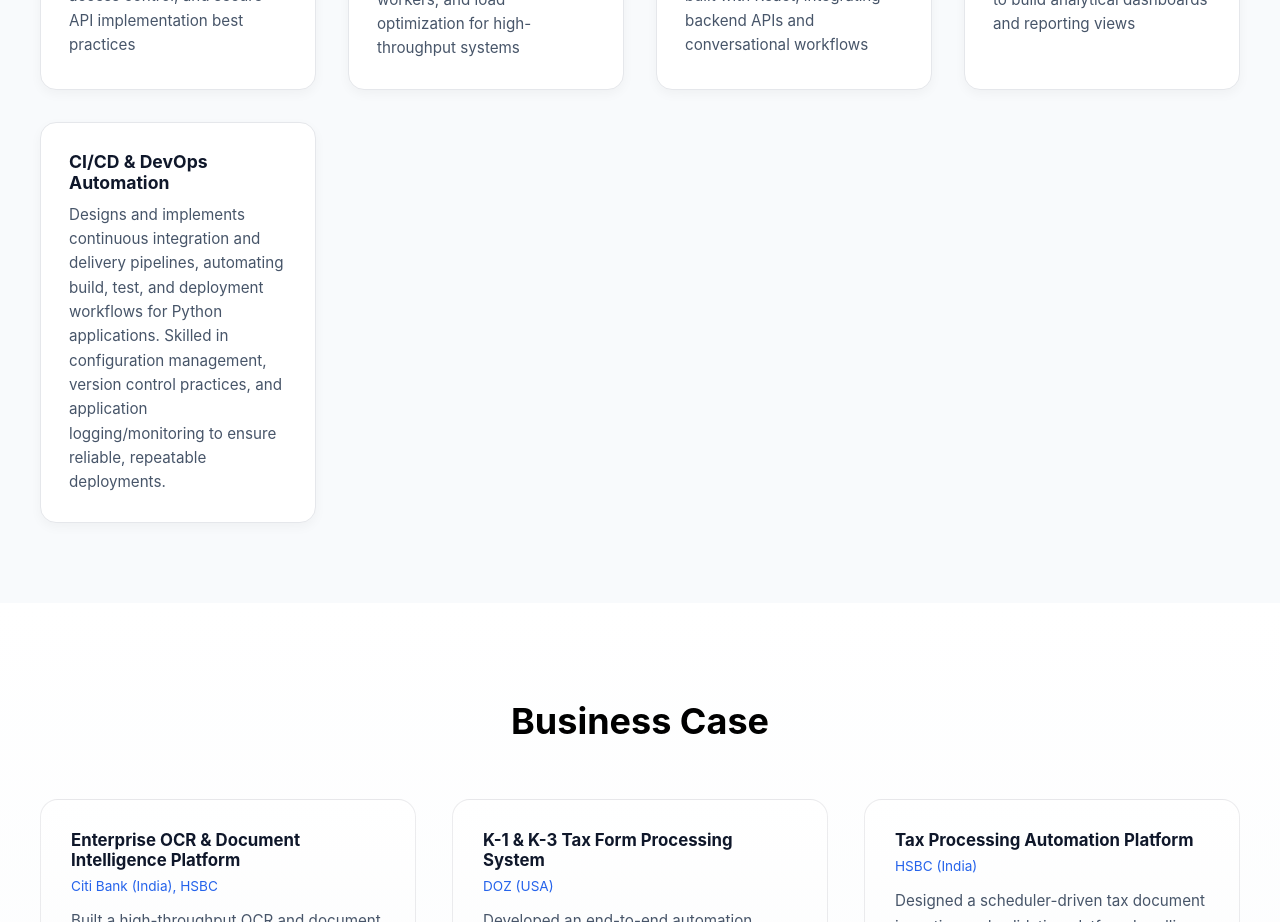
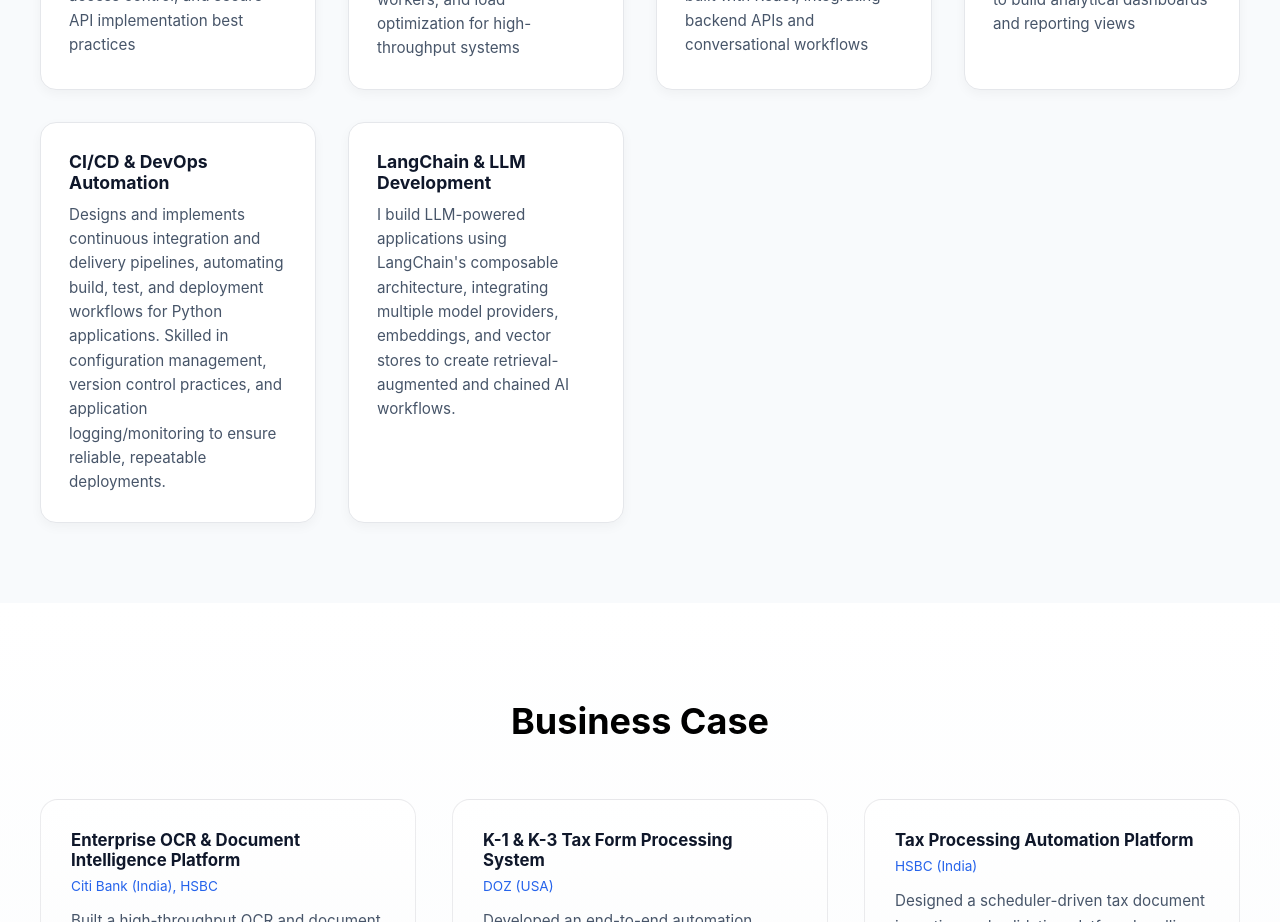
Before and after one commit to murshidvpdev/portfolio-murshi, a React (Vite) app in the folder murshi_portfolio/: page / in a window 1280 px wide. Shown: the part 1580-2502 px from the top of the page. Built offline with nearby package versions, Linux system fonts and the light colour scheme.

Commit message:
feat: add skill — LangChain & LLM Development

```diff
--- a/murshi_portfolio/src/sections/Expertise.jsx
+++ b/murshi_portfolio/src/sections/Expertise.jsx
@@ -55,6 +55,10 @@ const skills = [
     title: "CI/CD & DevOps Automation",
     desc: "Designs and implements continuous integration and delivery pipelines, automating build, test, and deployment workflows for Python applications. Skilled in configuration management, version control practices, and application logging/monitoring to ensure reliable, repeatable deployments."
   },
+  {
+    title: "LangChain & LLM Development",
+    desc: "I build LLM-powered applications using LangChain's composable architecture, integrating multiple model providers, embeddings, and vector stores to create retrieval-augmented and chained AI workflows."
+  }
 ];
 
 
```
